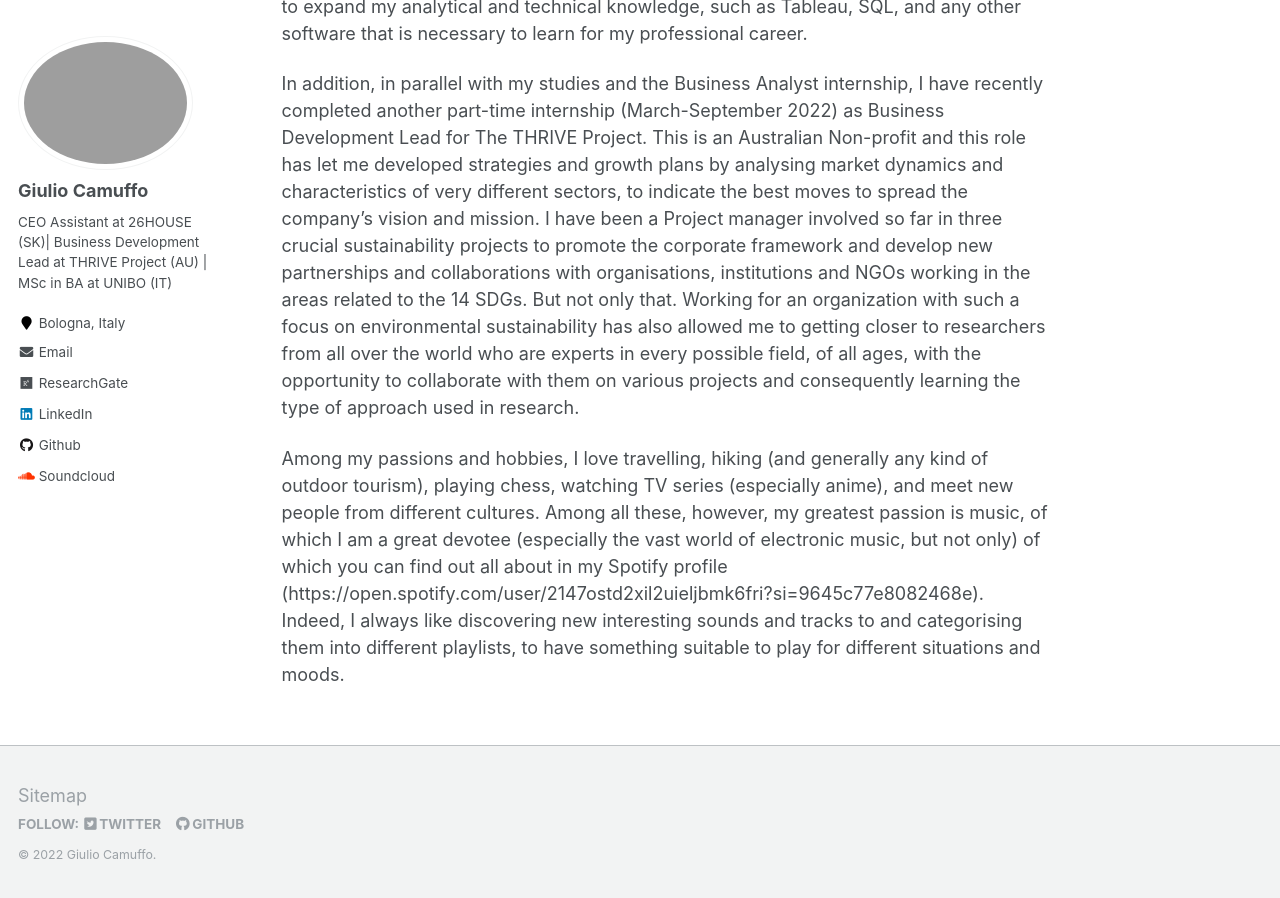
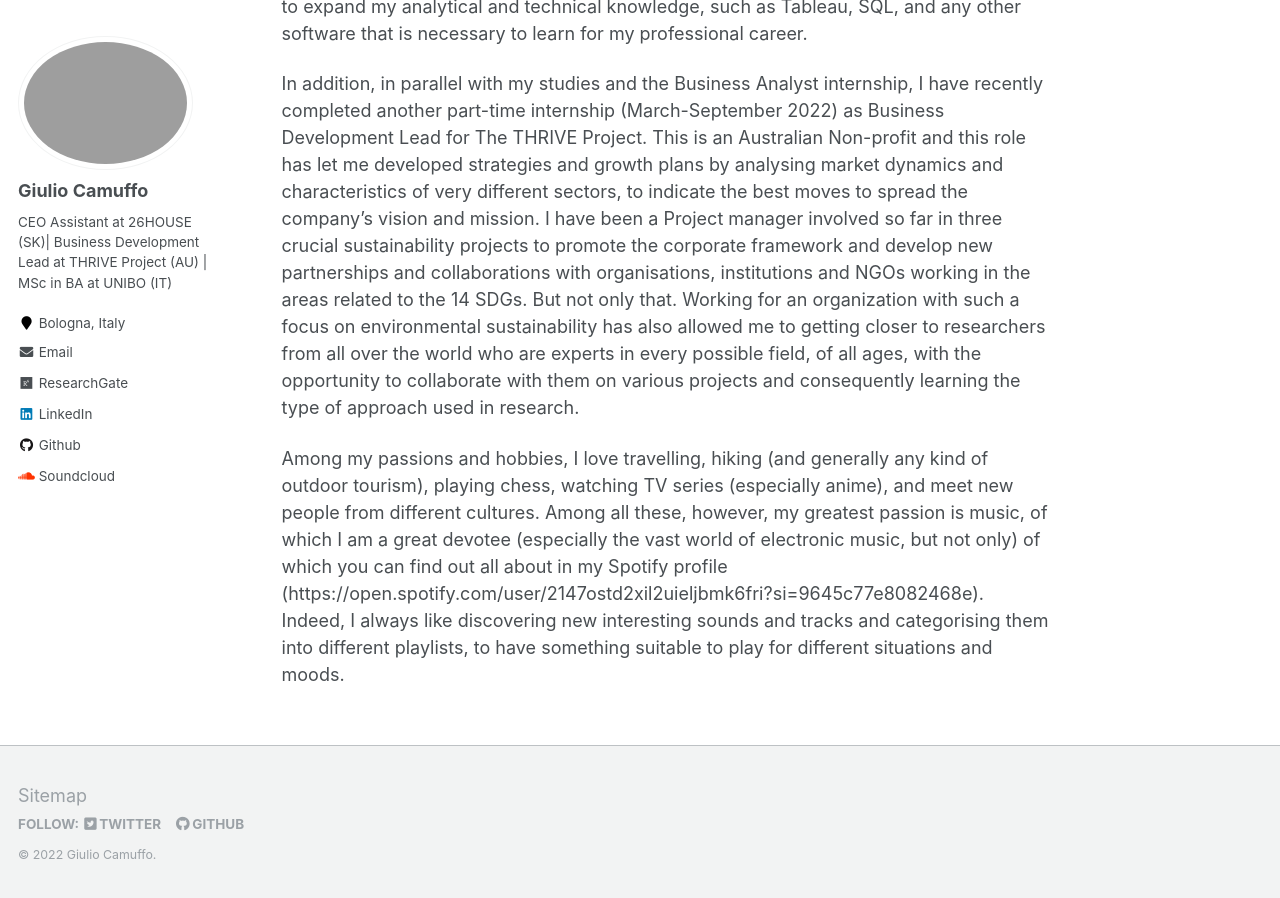
Before and after one commit to giulio-camuffo/giulio-camuffo.github.io, a Jekyll site: the page built from _pages/about.md, in a window 1280 px wide and 900 px high, scrolled down 1152 px. Built offline with Jekyll 4.4.1, drawn with Linux system fonts in a browser that asks for light colours; nearby versions of some CDN libraries; some of the changed text lies outside the part shown.

```diff
--- a/_pages/about.md
+++ b/_pages/about.md
@@ -29,4 +29,4 @@ As for my professional experience, I completed a two-month remote intensive inte
 I have been a Project manager involved so far in three crucial sustainability projects to promote the corporate framework and develop new partnerships and collaborations with organisations, institutions and NGOs working in the areas related to the 14 SDGs.
 But not only that. Working for an organization with such a focus on environmental sustainability has also allowed me to getting closer to researchers from all over the world who are experts in every possible field, of all ages, with the opportunity to collaborate with them on various projects and consequently learning the type of approach used in research.
 
-Among my passions and hobbies, I love travelling, hiking (and generally any kind of outdoor tourism), playing chess, watching TV series (especially anime), and meet new people from different cultures. Among all these, however, my greatest passion is music, of which I am a great devotee (especially the vast world of electronic music, but not only) of which you can find out all about in my Spotify profile (https://open.spotify.com/user/2147ostd2xil2uieljbmk6fri?si=9645c77e8082468e). Indeed, I  always like discovering new interesting sounds and tracks to and categorising them into different playlists, to have something suitable to play for different situations and moods.
+Among my passions and hobbies, I love travelling, hiking (and generally any kind of outdoor tourism), playing chess, watching TV series (especially anime), and meet new people from different cultures. Among all these, however, my greatest passion is music, of which I am a great devotee (especially the vast world of electronic music, but not only) of which you can find out all about in my Spotify profile (https://open.spotify.com/user/2147ostd2xil2uieljbmk6fri?si=9645c77e8082468e). Indeed, I  always like discovering new interesting sounds and tracks and categorising them into different playlists, to have something suitable to play for different situations and moods.
```
Also changed, not shown: other parts of _pages/about.md (+1 -1 lines).
